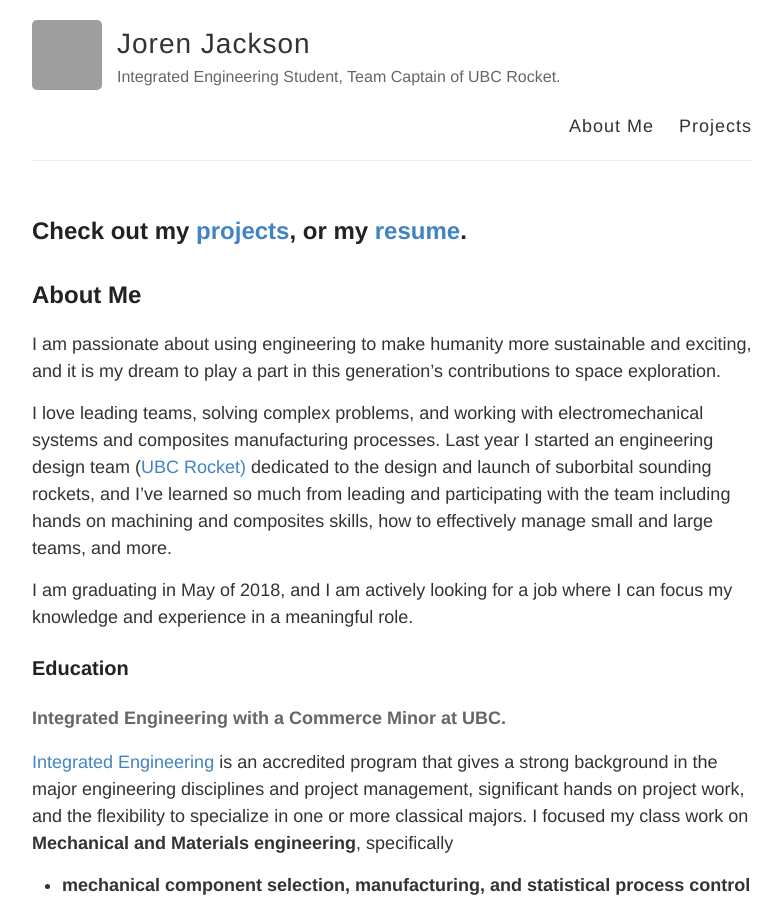
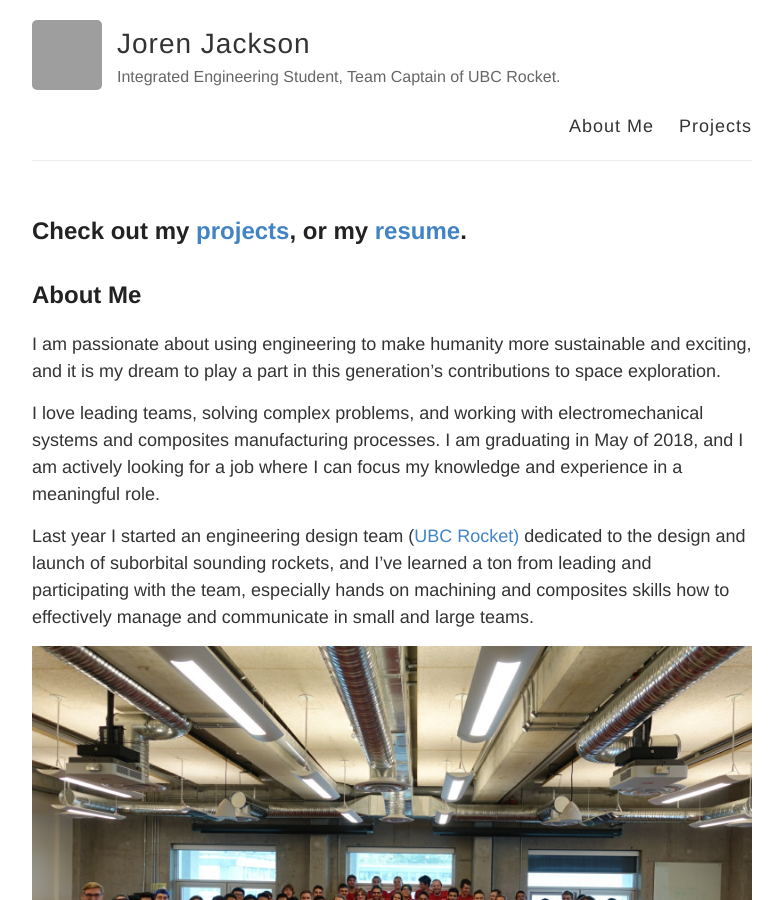
Before and after one commit to jorenj/jorenj.github.io, a Jekyll site: the page built from index.md, in a window 1280 px wide and 900 px high. Shown: the whole window, without its empty margins (248-1031 px from the left). Built offline with Jekyll 4.4.1, drawn with Linux system fonts in a browser that asks for light colours; grey boxes are pictures that could not be loaded.

Commit message:
Added images to front page

```diff
--- a/index.md
+++ b/index.md
@@ -9,9 +9,12 @@ permalink: /
 
 I am passionate about using engineering to make humanity more sustainable and exciting, and it is my dream to play a part in this generation's contributions to space exploration.
 
-I love leading teams, solving complex problems, and working with electromechanical systems and composites manufacturing processes.  Last year I started an engineering design team ([UBC Rocket)](www.ubcrocket.com) dedicated to the design and launch of suborbital sounding rockets, and I've learned so much from leading and participating with the team including hands on machining and composites skills, how to effectively manage small and large teams, and more.
+I love leading teams, solving complex problems, and working with electromechanical systems and composites manufacturing processes. I am graduating in May of 2018, and I am actively looking for a job where I can focus my knowledge and experience in a meaningful role.
 
-I am graduating in May of 2018, and I am actively looking for a job where I can focus my knowledge and experience in a meaningful role.
+Last year I started an engineering design team ([UBC Rocket)](www.ubcrocket.com) dedicated to the design and launch of suborbital sounding rockets, and I've learned a ton from leading and participating with the team, especially hands on machining and composites skills how to effectively manage and communicate in small and large teams.
+
+![UBC Rocket team](/images/red_team.jpg "The UBC Rocket Team")
+
 
 ### Education
 
```
Also changed, not shown: other parts of index.md (+1 -0 lines).
